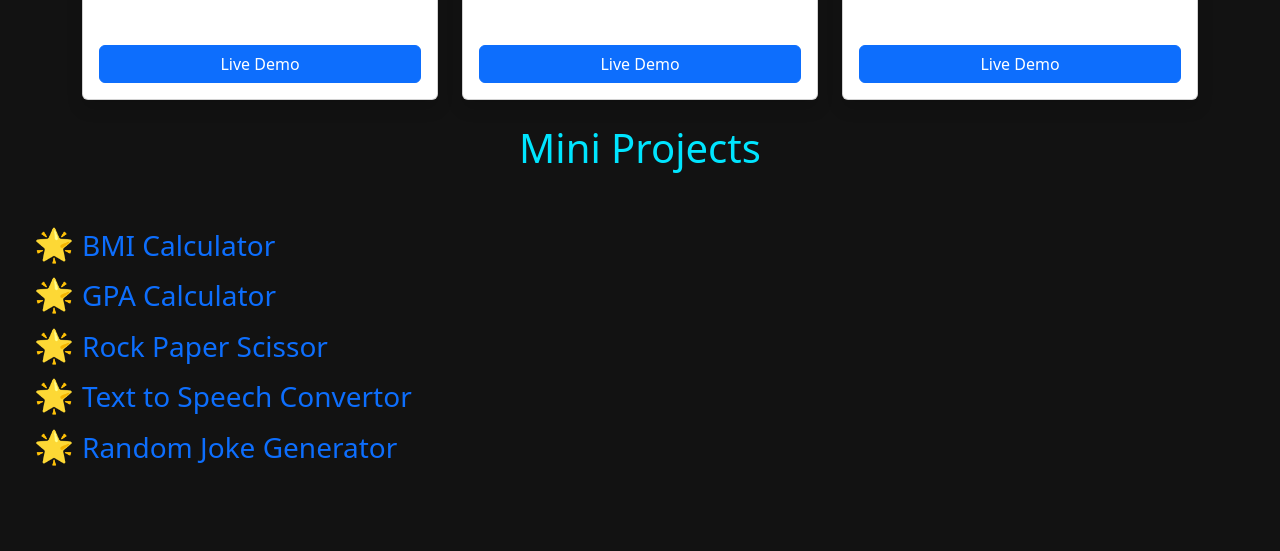
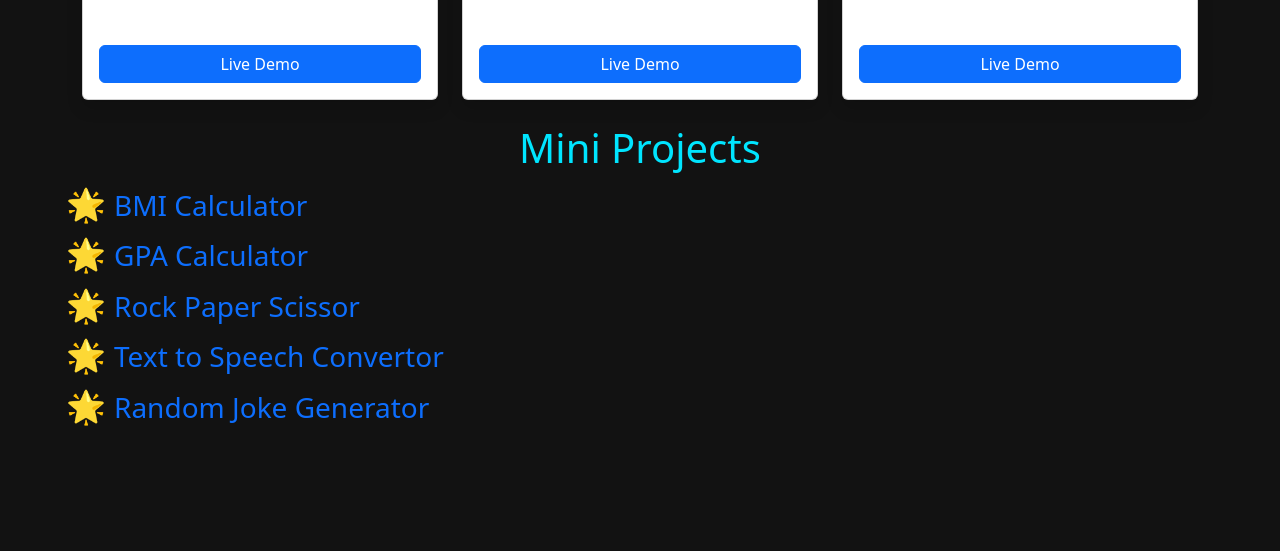
Before and after one commit to YazhiniKanniyappan/Portfolio, a plain HTML site: page index.html in a window 1280 px wide. Shown: the part 2135-2686 px from the top of the page. Drawn offline with nearby package versions, Linux system fonts and the light colour scheme.

Commit message:
updatedmargin

```diff
--- a/index.html
+++ b/index.html
@@ -269,9 +269,10 @@
                         </div>
                     </div>
                 </div>
-
-            <h2 class="text-center mb-4 blue-text">Mini Projects</h2>
-            <ul>
+            <!-- Mini projects -->
+             <div class="mx-auto">
+                 <h2 class="blue-text text-center">Mini Projects</h2>
+                 <ul >
                      <li  class="fs-2 custom-bullet" >
                          <h3><a style="text-decoration: none;" href="https://bmi-calculator-alpha-ashen.vercel.app/" target="_blank">BMI Calculator</a></h3>
                     </li>
@@ -288,6 +289,9 @@
                          <h3><a  style="text-decoration: none;" href="https://jokes-vpri.vercel.app/" target="_blank">Random Joke Generator</a></h3>
                     </li>
                  </ul>
+
+             </div>
+
         </div>
     </section>
 
```
Lines whose indentation alone changed are shown as unchanged.
